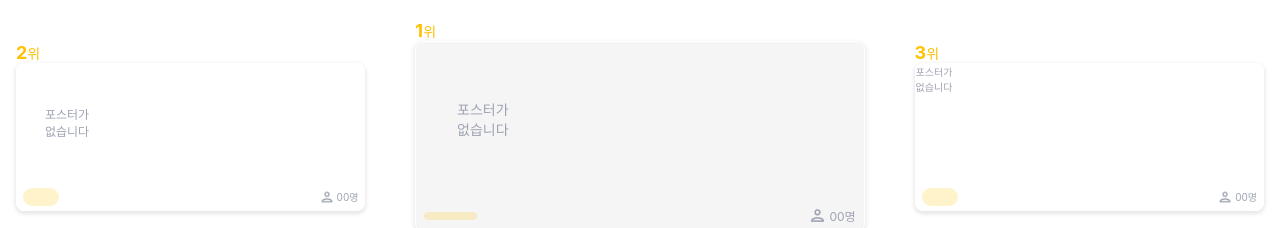
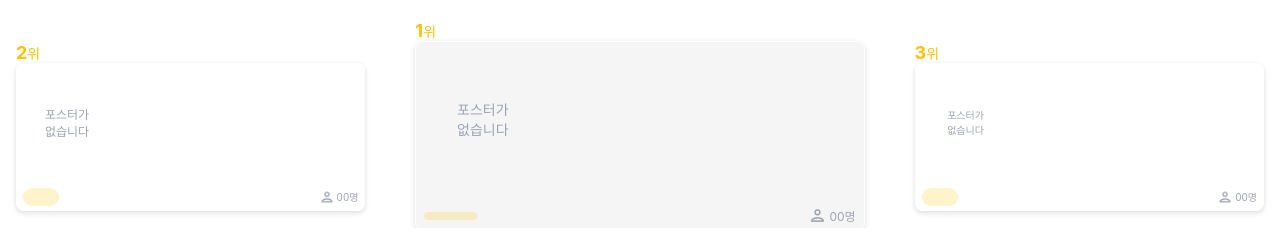
Before and after one commit to MARS-crew/mars7_recruit_front, a React (Vite) app: page / in a window 1280 px wide. Shown: the part 132-360 px from the top of the page. Built offline with nearby package versions, Linux system fonts and the light colour scheme; no server answers; a web font is replaced by a local one.

Commit message:
main css 조정

```diff
--- a/src/api/axios.jsx
+++ b/src/api/axios.jsx
@@ -76,7 +76,7 @@ axiosInstance.interceptors.response.use(
         localStorage.removeItem("accessToken");
         localStorage.removeItem("refreshToken");
 
-        window.location.replace("/login");
+        window.location.href("/login");
         return Promise.reject(error);
       }
 
--- a/src/pages/home.jsx
+++ b/src/pages/home.jsx
@@ -376,6 +376,9 @@ function Home() {
                 style={{
                   width: "100px",
                   height: "116px",
+                  display: "flex",
+                  alignItems: "center",
+                  justifyContent: "center",
                 }}
               >
                 {popularList[2]?.posterImage ? (
```
